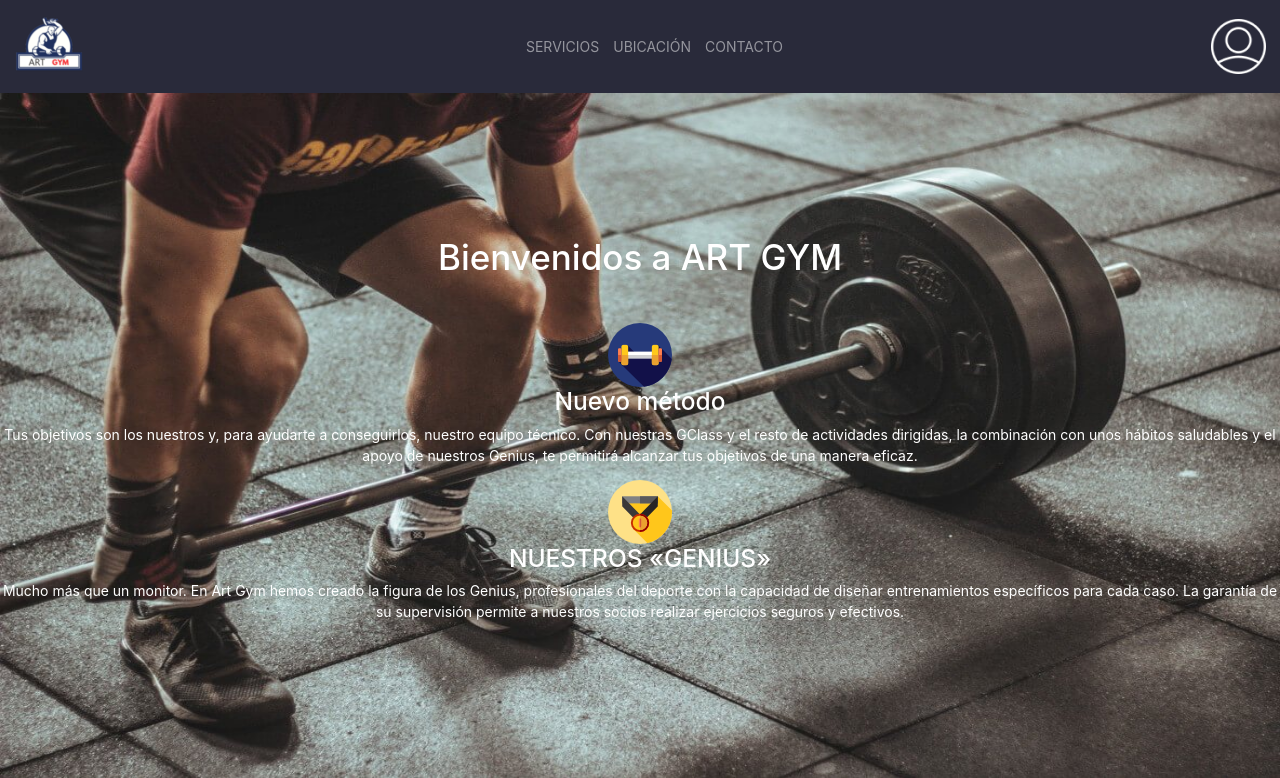
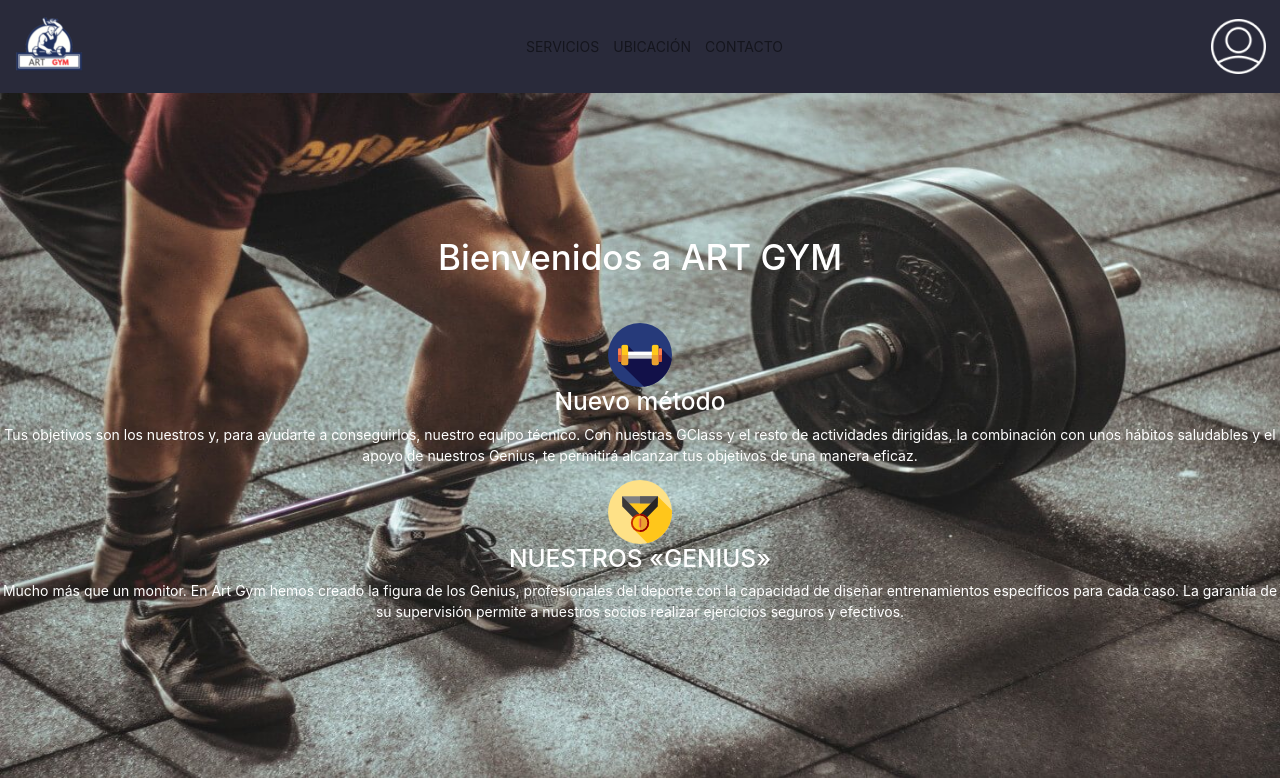
Before and after one commit to Sergio2697sm/GymArtBoostrap, a PHP site: page /index.php in a window 1280 px wide. Shown: the top 778 px of the page. Run offline with PHP 8.4, Linux system fonts and the light colour scheme; some libraries are stand-ins or nearby versions.

Commit message:
mejorado

```diff
--- a/header.php
+++ b/header.php
@@ -10,11 +10,11 @@ if (isset($_POST['cerrar-session'])) {
 ?>
 
 <header>
-    <nav class="navbar navbar-expand-lg navbar-dark">
-        <a class="navbar-brand" href="/GymArtBoostrap/index.php"><img src="/GymArtBoostrap/imagenes/logo1.png" alt=""></a>
+    <nav class="navbar navbar-expand-lg navbar-light">
+        <a class="navbar-brand " href="/GymArtBoostrap/index.php"><img src="/GymArtBoostrap/imagenes/logo1.png" alt=""></a>
         <button class="navbar-toggler" type="button" data-toggle="collapse" data-target="#navbarSupportedContent" aria-controls="navbarSupportedContent" aria-expanded="false"
         aria-label="Toggle navigation">
-            <span class="botonHamburguesa navbar-toggler-icon "></span>
+            <span class="botonHamburguesa navbar-toggler-icon"></span>
         </button>
 
         <div class="collapse navbar-collapse navbar-center " id="navbarSupportedContent">
```
